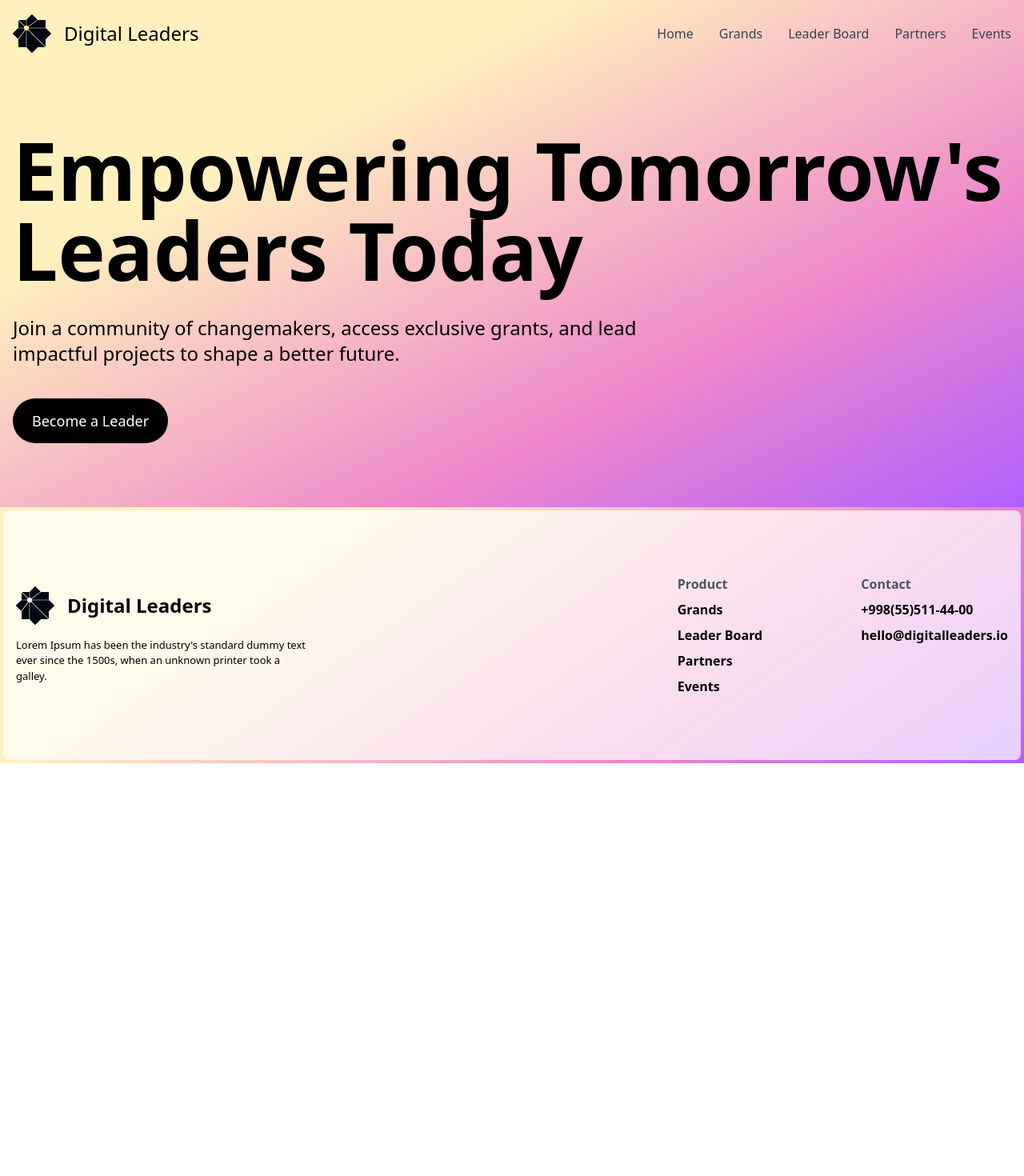
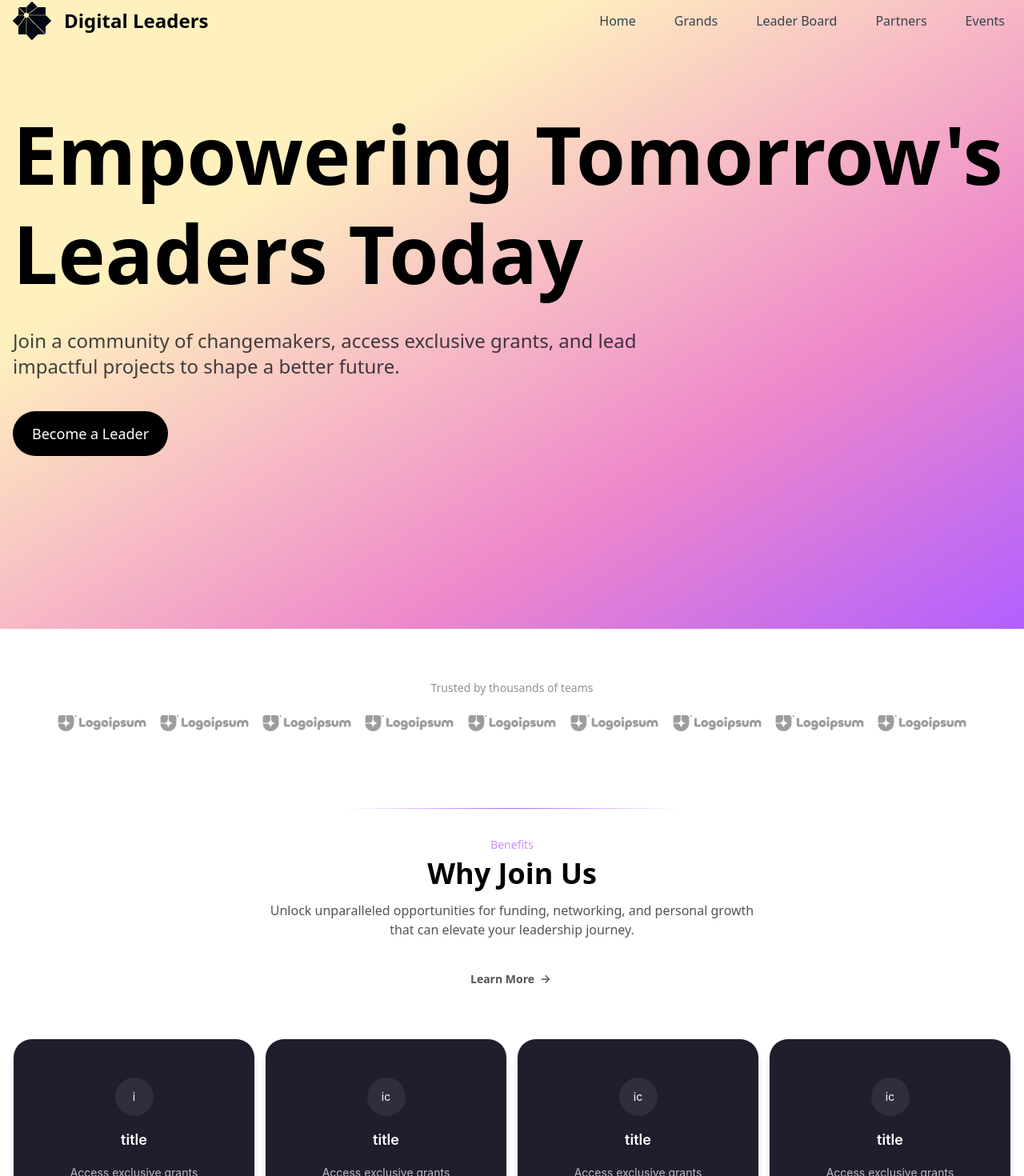
Before and after one commit to N-Botirovna/Digital-leaders, a React (Vite) app: page / in a window 1280 px wide. Shown: the part 14-1484 px from the top of the page at 80% size. Before the commit the page ends 968 px from the top, so only its background shows below. Built offline with nearby package versions, Linux system fonts and the light colour scheme.

Commit message:
careers section

```diff
--- a/src/component/Navbar/index.jsx
+++ b/src/component/Navbar/index.jsx
@@ -20,22 +20,22 @@ const Navbar = () => {
     <nav className="py-4 flex items-center justify-between sticky">
       <div className="logo flex items-center gap-4">
         <img className="w-12 h-12" src={logo} alt="logo" />
-        <h3 className="text-[24px]">Digital Leaders</h3>
+        <h3 className="text-[24px] text-2xl font-semibold leading-7 text-left">Digital Leaders</h3>
       </div>
-      <div className="flex space-x-8">
-        <Link to="/" className="text-gray-700 hover:text-blue-500">
+      <div className="flex space-x-8 ">
+        <Link to="/" className="text-gray-700  text-base font-medium leading-5 text-left p-2">
           Home
         </Link>
-        <Link to="/grands" className="text-gray-700 hover:text-blue-500">
+        <Link to="/grands" className="text-gray-700  text-base font-medium leading-5 text-left p-2">
           Grands
         </Link>
-        <Link to="/leaders" className="text-gray-700 hover:text-blue-500">
+        <Link to="/leaders" className="text-gray-700  text-base font-medium leading-5 text-left p-2">
           Leader Board
         </Link>
-        <Link to="/partners" className="text-gray-700 hover:text-blue-500">
+        <Link to="/partners" className="text-gray-700  text-base font-medium leading-5 text-left p-2">
           Partners
         </Link>
-        <Link to="/events" className="text-gray-700 hover:text-blue-500">
+        <Link to="/events" className="text-gray-700  text-base font-medium leading-5 text-left p-2">
           Events
         </Link>
       </div>
--- /dev/null
+++ b/src/component/home/Careers/index.jsx
@@ -0,0 +1,60 @@
+import Paragraph from "../../ui/Paragraph";
+import React from "react";
+import Container from "../../ui/Container";
+import HighLight from "../../ui/HighLight";
+import SubTitle from "../../ui/subTitle";
+import DirectLink from "../../ui/DirectLink";
+import InfoCard from "../InfoCard";
+
+const Careers = () => {
+  return (
+    <div className="py-6">
+      <Container>
+        <div className="py-4 relative my-8">
+          <div className="absolute top-0 left-1/2 transform -translate-x-1/2 w-1/3 h-[1.3px] bg-gradient-to-r from-white via-[#B060FF] to-white "></div>
+          <HighLight text={"Benefits"} />
+          <SubTitle text={"Why Join Us"} />
+          <Paragraph
+            style={"w-1/2 py-2"}
+            text={
+              "Unlock unparalleled opportunities for funding, networking, and personal growth that can elevate your leadership journey."
+            }
+          />
+          <DirectLink text={"Learn More"} />
+        </div>
+        <div className="flex py-4 justify-between items-center space-x-3">
+          <InfoCard
+            title={"title"}
+            icon={"i"}
+            description={
+              "Access exclusive grants designed to support innovative projects and initiatives, helping you turn ideas into reality."
+            }
+          />
+          <InfoCard
+            title={"title"}
+            icon={"ic"}
+            description={
+              "Access exclusive grants designed to support innovative projects and initiatives, helping you turn ideas into reality."
+            }
+          />
+          <InfoCard
+            title={"title"}
+            icon={"ic"}
+            description={
+              "Access exclusive grants designed to support innovative projects and initiatives, helping you turn ideas into reality."
+            }
+          />
+          <InfoCard
+            title={"title"}
+            icon={"ic"}
+            description={
+              "Access exclusive grants designed to support innovative projects and initiatives, helping you turn ideas into reality."
+            }
+          />
+        </div>
+      </Container>
+    </div>
+  );
+};
+
+export default Careers;
--- a/src/component/home/Header/index.jsx
+++ b/src/component/home/Header/index.jsx
@@ -6,18 +6,18 @@ const Header = () => {
   return (
     <div className=" mx-auto">
       <header
-        className="bg-gradient-to-br"
+        className="bg-gradient-to-br h-screen"
         style={{
           backgroundImage: 'linear-gradient(to bottom right, #FFF1BE 28%, #EE87CB 70%, #B060FF 100%)',
         }}
       >
         <Container>
         <Navbar/>
-          <div className="py-16 text-center md:text-left">
-            <h3 className="text-5xl md:text-[100px] leading-124px] font-bold py-4">
+          <div className="py-12 text-center md:text-left">
+            <h3 className="text-5xl md:text-[100px] leading-[124px] font-bold py-4">
               Empowering Tomorrow&apos;s Leaders Today
             </h3>
-            <p className="font-inter text-lg md:text-2xl w-full md:w-2/3 leading-relaxed md:leading-8 text-left mt-4">
+            <p className="md:text-2xl w-full md:w-2/3 leading-relaxed md:leading-8 text-left mt-4 font-medium  text-[#030712BF]">
               Join a community of changemakers, access exclusive grants, and lead impactful projects to shape a better future.
             </p>
             <button className="font-inter text-lg font-medium leading-[24.2px] text-white bg-black px-6 py-3 md:py-4 rounded-full mt-10">
@@ -26,7 +26,6 @@ const Header = () => {
           </div>
         </Container>
       </header>
-
     </div>
   )
 }
--- /dev/null
+++ b/src/component/home/InfoCard/index.jsx
@@ -0,0 +1,18 @@
+import React from 'react';
+import { Card } from 'antd';
+
+const InfoCard = ({ icon, title, description }) => {
+  return (
+    <Card className="rounded-3xl shadow-lg bg-[#1E1E2D] text-white p-6" style={{ boxShadow: '0px 10px 6px 0px #1117271F' }}>
+      <div className="flex flex-col items-center text-center space-y-4">
+        <div className="bg-[#2E2E3D] p-3 rounded-full flex items-center justify-center w-12 h-12 ">
+          {icon}
+        </div>
+        <h3 className="font-semibold text-lg leading-lg text-left">{title}</h3>
+        <p className="text-md leading-md font-normal text-white text-opacity-70">{description}</p>
+      </div>
+    </Card>
+  );
+};
+
+export default InfoCard;
--- a/src/component/home/PartnerList/index.jsx
+++ b/src/component/home/PartnerList/index.jsx
@@ -1,10 +1,37 @@
+import  Container  from '../../ui/Container'
 import React from 'react'
+import logo1 from "../../../assets/images/logo/frame.svg"
+import logo2 from "../../../assets/images/logo/frame.svg"
+import logo3 from "../../../assets/images/logo/frame.svg"
+import logo4 from "../../../assets/images/logo/frame.svg"
+import logo5 from "../../../assets/images/logo/frame.svg"
+import logo6 from "../../../assets/images/logo/frame.svg"
+import logo7 from "../../../assets/images/logo/frame.svg"
+import logo8 from "../../../assets/images/logo/frame.svg"
+import logo9 from "../../../assets/images/logo/frame.svg"
+
 
 const PartnerList = () => {
+    const logos = [logo1, logo2, logo3, logo4, logo5, logo6, logo7, logo8, logo9];
   return (
-    <div>
+    <Container>
+      <div className="py-10 px-14">
+        <p className="text-center font-normal text-sm leading-sm text-[#0A0A0A73] text-opacity-45 mt-6">
+          Trusted by thousands of teams
+        </p>
+        <div className="flex items-center justify-between mt-6 gap-2">
+          {logos.map((logo, index) => (
+            <img
+              key={index}
+              src={logo}
+              alt={`Partner logo ${index + 1}`}
+              className="h-[20px]"
+            />
+          ))}
+        </div>
+      </div>
+    </Container>
 
-    </div>
   )
 }
 
--- a/src/component/home/index.jsx
+++ b/src/component/home/index.jsx
@@ -1,12 +1,15 @@
 import Header from "./Header";
 import React from "react";
 import PartnerList from "./PartnerList";
+import Careers from "./Careers";
+import InfoCard from "./InfoCard";
 //
 const HomePages = () => {
   return (
     <>
       <Header />
-      <PartnerList />
+      <PartnerList/>
+      <Careers/>
     </>
   );
 };
--- a/src/component/ui/Container.jsx
+++ b/src/component/ui/Container.jsx
@@ -1,6 +1,6 @@
 const Container = ({ children, className }) => {
     return (
-      <div className={`max-w-screen-xl mx-auto p-4 ${className}`}>
+      <div className={`max-w-screen-xl mx-auto px-4 ${className}`}>
         {children}
       </div>
     );
--- a/src/component/ui/DirectLink.jsx
+++ b/src/component/ui/DirectLink.jsx
@@ -1,13 +1,15 @@
-import React from 'react'
-import icon from "../../assets/images/icon/arrowRight.svg"
+import React from "react";
+import icon from "../../assets/images/icon/arrowRight.svg";
 
-const DirectLink = ({text,style}) => {
+const DirectLink = ({ text, style }) => {
   return (
-  <div className='flex items-center mx-auto text-[#0A0A0AB2] font-semibold text-sm leading-sm text-opacity-70 cursor-pointer'>
-    <span>{text}</span>
-    <img src={icon} alt="->" />
-  </div>
-  )
-}
+    <div className={`flex mt-8 justify-center ${style}`}>
+      <div className="flex items-center mx-auto text-[#0A0A0AB2] font-semibold text-sm leading-sm text-opacity-70 cursor-pointer gap-1">
+        <span>{text}</span>
+        <img src={icon} alt="->" />
+      </div>
+    </div>
+  );
+};
 
-export default DirectLink
+export default DirectLink;
--- a/src/component/ui/Paragraph.jsx
+++ b/src/component/ui/Paragraph.jsx
@@ -2,7 +2,7 @@ import React from 'react'
 
 const Paragraph = ({text,style}) => {
   return (
-  <p className="font-normal text-md leading-md text-center text-[#0A0A0AB2] text-opacity-70 my-5" >{text}</p>
+  <p className={`font-normal text-md leading-md mx-auto text-center text-[#0A0A0AB2] text-opacity-70 my-5 ${style}`} >{text}</p>
   )
 }
 
--- a/src/component/ui/subTitle.jsx
+++ b/src/component/ui/subTitle.jsx
@@ -1,9 +1,9 @@
 import React from 'react'
 
-const subTitle = ({text,style}) => {
+const SubTitle = ({text,style}) => {
   return (
-  <h2 className="text-4xl `${style}` font-semibold leading-3 text-center" >{text}</h2>
+  <h2 className="text-4xl `${style}` font-semibold leading-3 text-center " >{text}</h2>
   )
 }
 
-export default subTitle
+export default SubTitle
```
